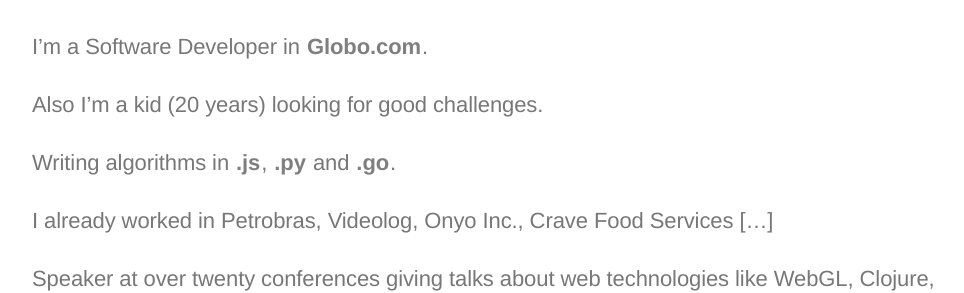
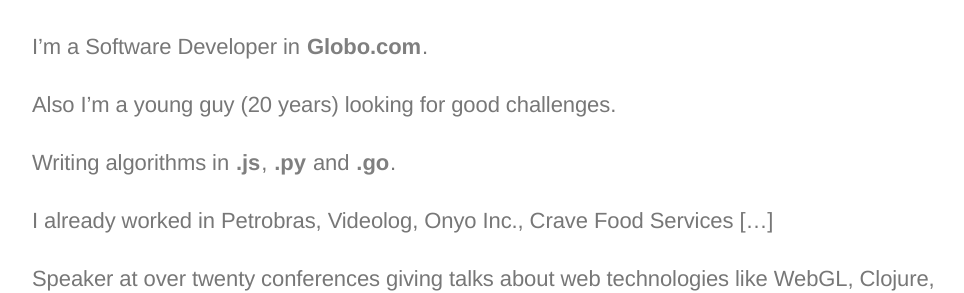
Before and after one commit to raphamorim/raphamorim.github.com, a Jekyll site: the page built from about/index.md, in a window 1280 px wide. Shown: the part 274-567 px from the top of the page, without its empty margins (153-1117 px from the left). Built offline with Jekyll 4.4.1, drawn with Linux system fonts in a browser that asks for light colours.

Commit message:
improve about

```diff
--- a/about/index.md
+++ b/about/index.md
@@ -8,7 +8,7 @@
 
 I'm a Software Developer in **Globo.com**.
 
-Also I'm a kid (20 years) looking for good challenges.
+Also I'm a young guy (20 years) looking for good challenges.
 
 Writing algorithms in **.js**, **.py** and **.go**.
 
```
